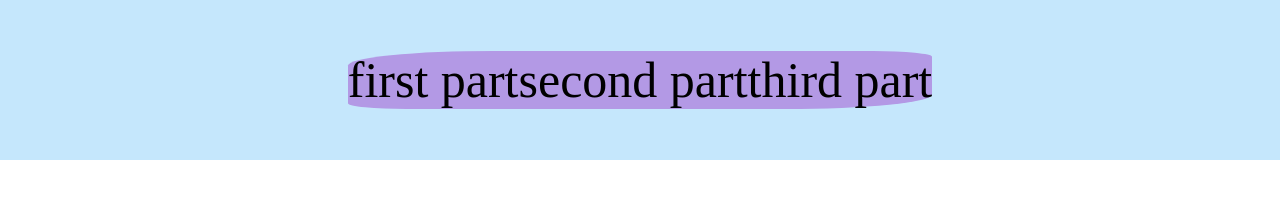
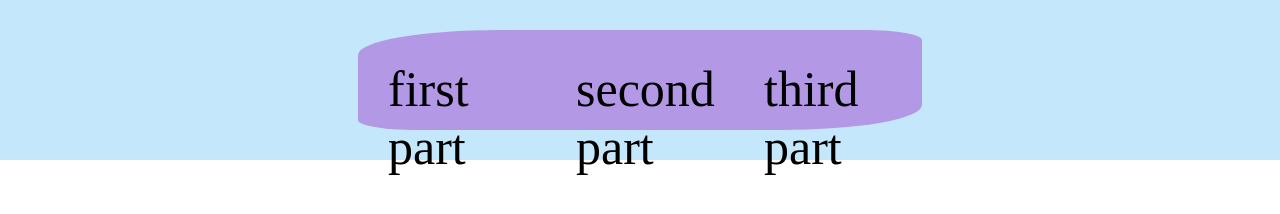
Before and after one commit to Atena-fatahi/flexbox, a plain HTML site: page index.html in a window 1280 px wide. Drawn offline with Linux system fonts and the light colour scheme; a web font is replaced by a local one.

Commit message:
Update index.css

```diff
--- a/index.css
+++ b/index.css
@@ -22,7 +22,19 @@ body{
     display: flex;
     border-radius: 25% 10%;
     font-size: 50px;
+    justify-content: space-between;
 
 
 
 }
+.ollist:hover{
+
+    box-shadow: 12px 12px 2px 1px rgba(0, 0, 255, .2);
+
+}
+.ollist li{
+
+  width: 10vw;
+  height: 5vh;
+  padding: 1.875rem 1.875rem;
+}
```
